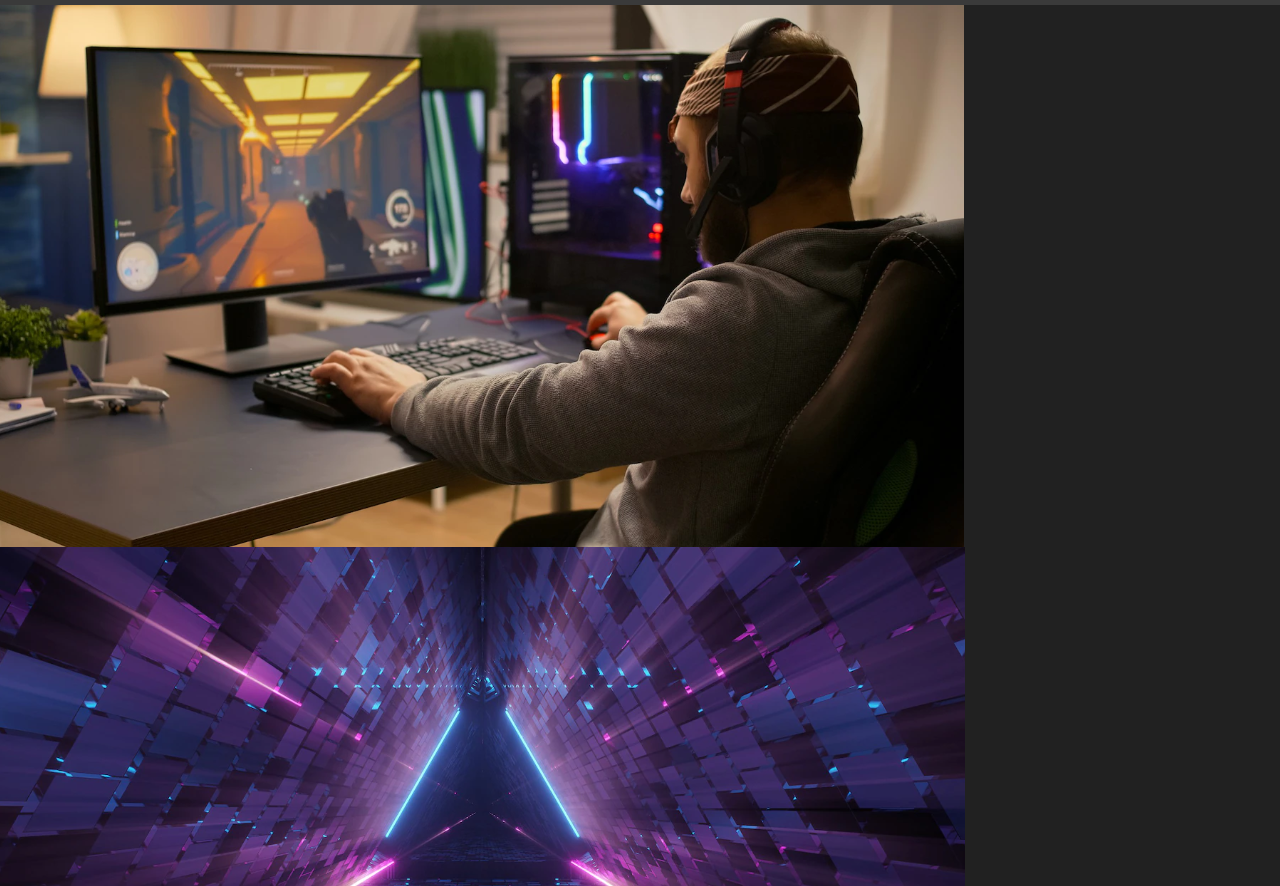
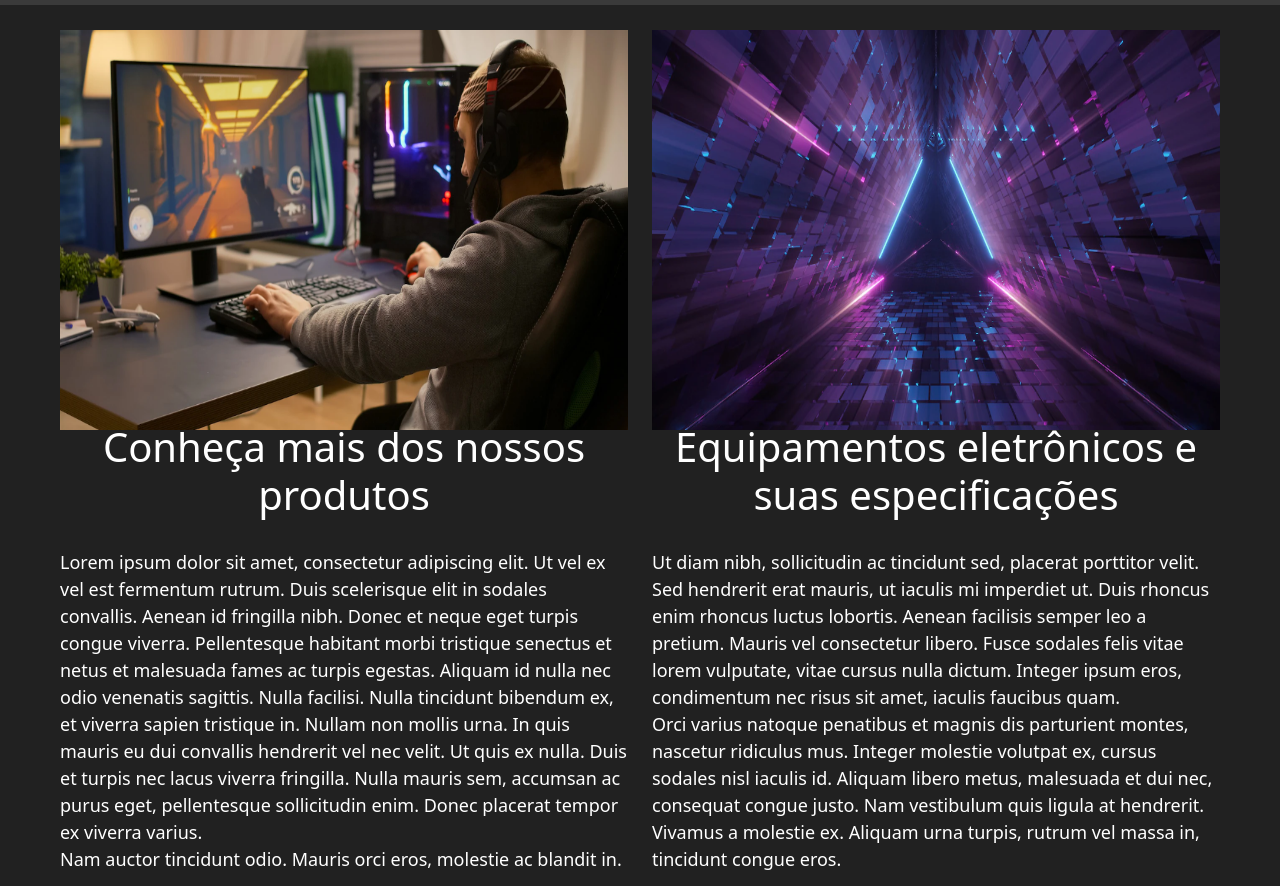
Before and after one commit to Xinnot/Atividade-SENAI-site, a plain HTML site: page index.html in a window 1280 px wide. Shown: the part 66-952 px from the top of the page. Drawn offline with nearby package versions, Linux system fonts and the light colour scheme.

Commit message:
Inserido banners e textos no main.

```diff
--- a/css/style.css
+++ b/css/style.css
@@ -1,105 +1,130 @@
 /* Navbar */
 
-header {
+header{
     background-color: #3a3a3a;
 }
 
-header img {
+header img{
     height: 45px;
     width: 45px;
 }
 
-header button {
+header button{
     margin: 0px 5px;
 }
 
-header #menubar {
+header #menubar{
     text-align: center;
     align-items: center;
 }
 
-header #menubar a {
+header #menubar a{
     font-size: 20px;
     margin: 0px 13px;
     text-decoration: none;
     color: #fff;
 }
 
-header #menubar a:hover {
+header #menubar a:hover{
     background-color: #1BB6D9;
 }
 
 /* main */
 
-body {
+body{
+    color: #fff;
     background-color: #212121;
 }
 
-main #div-banners {
-
+.banner-home{
+    width: 100%;
+    height: 450px;
 }
 
-main .banners {
-
+.banner-home img{
+    width: 600px;
+    height: 400px;
+    margin: auto;
+    display: flex;
 }
 
-#carouselExampleCaptions {
+.banner-home .texto-menu{
+    margin: 50px 0px;
+    width: 100%;
+}
+
+.banner-home .texto-menu h1{
+    font-size: 40px;
+    width: 100%;
+    margin-top: -45px;
+    text-align: center;
+}
+
+.banner-home .texto-menu p{
+    font-size: 18px;
+    margin-top: 30px;
+    margin-bottom: 70px;
+    width: 100%;
+}
+
+
+#carouselExampleCaptions{
     width: 80%;
     margin: 0 auto;
     display: table;
 }
 
-#carouselExampleCaptions img {
+#carouselExampleCaptions img{
     width: 60%;
     height: 600px;
 }
 
 /* footer */
-footer {
+footer{
     color: #fff;
     background-color: #363636;
     padding-top: 25px;
 }
 
-footer a {
+footer a{
     color: #DE3B3B;
 }
 
-footer p {
+footer p{
     font-size: 15px;
 }
 
-footer #info {
+footer #info{
     font-size: 15px;
 }
 
-footer #info-cnpj {
+footer #info-cnpj{
     font-size: 12px;
 }
 
-footer #info-inrvl {
+footer #info-inrvl{
     font-size: 8px;
 }
 
-footer h3 img {
+footer h3 img{
     height: 50px;
     width: 200px;
 }
 
-footer .rede-sociais {
+footer .rede-sociais{
     display: flex;
 }
 
-footer img {
+footer img{
     height: 25px;
     width: 25px;
 }
 
-footer .rs-icon {
+footer .rs-icon{
     margin-left: 10px;
 }
 
-footer .copyright {
+footer .copyright{
     height: 27px;
     width: 100%;
     background-color: #303030;
--- a/index.html
+++ b/index.html
@@ -35,9 +35,32 @@
     </header>
 
     <main>
-        <div id="div-banners">
-            <div class="banners"><img src="img/banner01.png" alt=""></div>
-            <div class="banners"><img src="img/banner02.png" alt=""></div>
+        <div class="banner-home d-flex align-items-center">
+            <div class="container-fluid">
+                <div class="row p-lg-5">
+                    <div class="col-6"><img src="img/banner01.png" class="img-fluid" alt="banner-home"></div>
+                    <div class="col-6"><img src="img/banner02.png" class="img-fluid" alt="banner-home"></div>
+                </div>
+            </div>
+        </div>
+
+        <div class="banner-home d-flex align-items-center">
+            <div class="container-fluid">
+                <div class="row p-lg-5">
+                    <div class="col-6">
+                        <section class="texto-menu">
+                            <h1>Conheça mais dos nossos produtos</h1>
+                            <p>Lorem ipsum dolor sit amet, consectetur adipiscing elit. Ut vel ex vel est fermentum rutrum. Duis scelerisque elit in sodales convallis. Aenean id fringilla nibh. Donec et neque eget turpis congue viverra. Pellentesque habitant morbi tristique senectus et netus et malesuada fames ac turpis egestas. Aliquam id nulla nec odio venenatis sagittis. Nulla facilisi. Nulla tincidunt bibendum ex, et viverra sapien tristique in. Nullam non mollis urna. In quis mauris eu dui convallis hendrerit vel nec velit. Ut quis ex nulla. Duis et turpis nec lacus viverra fringilla. Nulla mauris sem, accumsan ac purus eget, pellentesque sollicitudin enim. Donec placerat tempor ex viverra varius.<br>Nam auctor tincidunt odio. Mauris orci eros, molestie ac blandit in.</p>
+                        </section>
+                    </div>
+                    <div class="col-6">
+                        <section class="texto-menu">
+                            <h1>Equipamentos eletrônicos e suas especificações</h1>
+                            <p>Ut diam nibh, sollicitudin ac tincidunt sed, placerat porttitor velit. Sed hendrerit erat mauris, ut iaculis mi imperdiet ut. Duis rhoncus enim rhoncus luctus lobortis. Aenean facilisis semper leo a pretium. Mauris vel consectetur libero. Fusce sodales felis vitae lorem vulputate, vitae cursus nulla dictum. Integer ipsum eros, condimentum nec risus sit amet, iaculis faucibus quam.<br>Orci varius natoque penatibus et magnis dis parturient montes, nascetur ridiculus mus. Integer molestie volutpat ex, cursus sodales nisl iaculis id. Aliquam libero metus, malesuada et dui nec, consequat congue justo. Nam vestibulum quis ligula at hendrerit. Vivamus a molestie ex. Aliquam urna turpis, rutrum vel massa in, tincidunt congue eros.</p>
+                        </section>
+                    </div>
+                </div>
+            </div>
         </div>
 
         <div id="carouselExampleCaptions" class="carousel slide">
```
